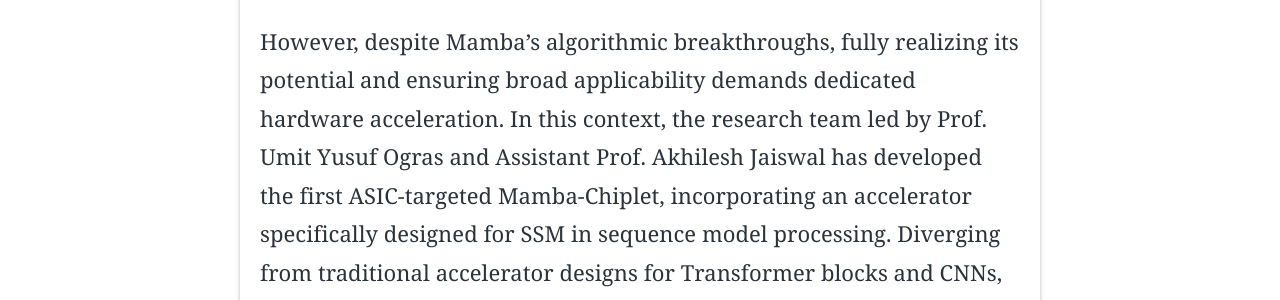
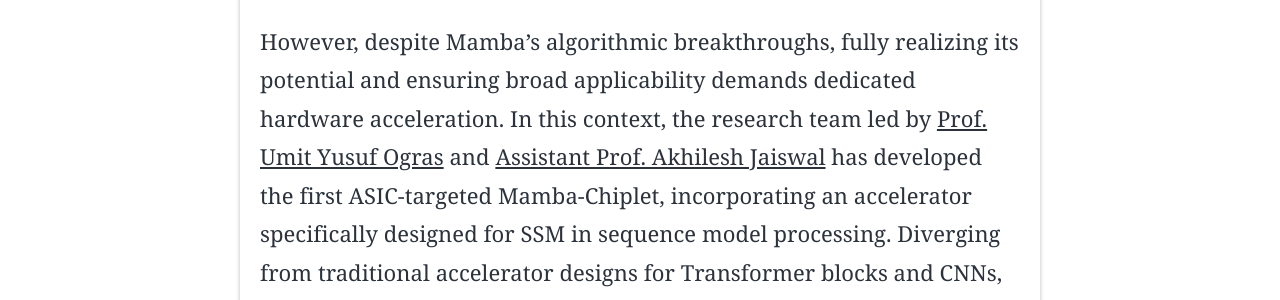
Before and after one commit to echip-from-elab/echip-from-elab.github.io, a Jekyll site: the page built from _posts/2021-03-24-starting-the-adventure.md, in a window 1280 px wide and 900 px high, scrolled down 1899 px. Shown: the part 234-534 px from the top of the window. Built offline with Jekyll 4.4.1, drawn with Linux system fonts in a browser that asks for light colours; some web fonts are replaced; part of the change alters nothing that is shown; some of the changed text lies outside the part shown.

Commit message:
picture and text

```diff
--- a/_posts/2021-03-24-starting-the-adventure.md
+++ b/_posts/2021-03-24-starting-the-adventure.md
@@ -19,7 +19,7 @@ Amidst these challenges, **Mamba**, a newly introduced sequence-to-sequence SSM
 
 Leveraging their high computational intensity and robust sequential modeling capabilities, the Mamba family of architectures has found widespread application, ranging from lightweight detection tasks to large language models (LLMs). Recently, Alab21 launched a Mamba-Transformer-based hybrid LLM model, which strategically combines the attention mechanism of the Transformer with the SSM sequential modeling of Mamba.
 
-However, despite Mamba's algorithmic breakthroughs, fully realizing its potential and ensuring broad applicability demands dedicated hardware acceleration. In this context, the research team led by Prof. Umit Yusuf Ogras and Assistant Prof. Akhilesh Jaiswal has developed the first ASIC-targeted Mamba-Chiplet, incorporating an accelerator specifically designed for SSM in sequence model processing. Diverging from traditional accelerator designs for Transformer blocks and CNNs, this work implements a dedicated pipeline for hidden state updating and serial scanning. Furthermore, to efficiently process the non-linear activation functions and exponent calculations inherent to the Mamba block, a hardware-friendly approximation optimization method is proposed to address associated computational and area overheads.
+However, despite Mamba's algorithmic breakthroughs, fully realizing its potential and ensuring broad applicability demands dedicated hardware acceleration. In this context, the research team led by [Prof. Umit Yusuf Ogras](https://elab.ece.wisc.edu/staff/ogras-umit/) and [Assistant Prof. Akhilesh Jaiswal](https://directory.engr.wisc.edu/ece/Faculty/Jaiswal_Akhilesh/) has developed the first ASIC-targeted Mamba-Chiplet, incorporating an accelerator specifically designed for SSM in sequence model processing. Diverging from traditional accelerator designs for Transformer blocks and CNNs, this work implements a dedicated pipeline for hidden state updating and serial scanning. Furthermore, to efficiently process the non-linear activation functions and exponent calculations inherent to the Mamba block, a hardware-friendly approximation optimization method is proposed to address associated computational and area overheads.
 
 The main contributions of this work are focused on:
 
```
Also changed, not shown: assets/img/branding/MVM-symbol-black.png (deleted).
